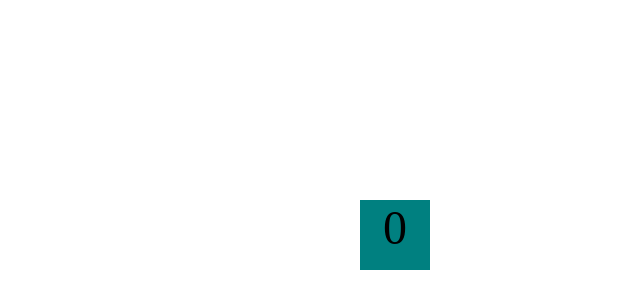
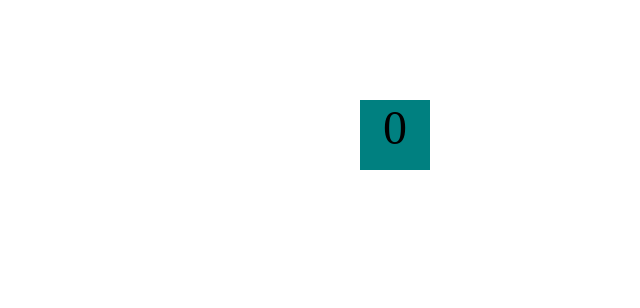
Before and after one commit to alex-aaron/alex-aaron.github.io, a plain HTML site: page projects/bouncing-box/index.html in a window 1280 px wide. Shown: the whole page, without its empty margins (640-1280 px from the left). Drawn offline with Linux system fonts and the light colour scheme.

Commit message:
Bouncing Box redo

```diff
--- a/projects/bouncing-box/index.html
+++ b/projects/bouncing-box/index.html
@@ -18,8 +18,8 @@
 			text-align: center;
 			display: block;
 			position: absolute;
-			top: 200px;
-			left: 10px;
+			top: 100px;
+			left: 0px;
 		}
 	</style>
 
```
Also changed, not shown: index.html (+1 -1 lines).
